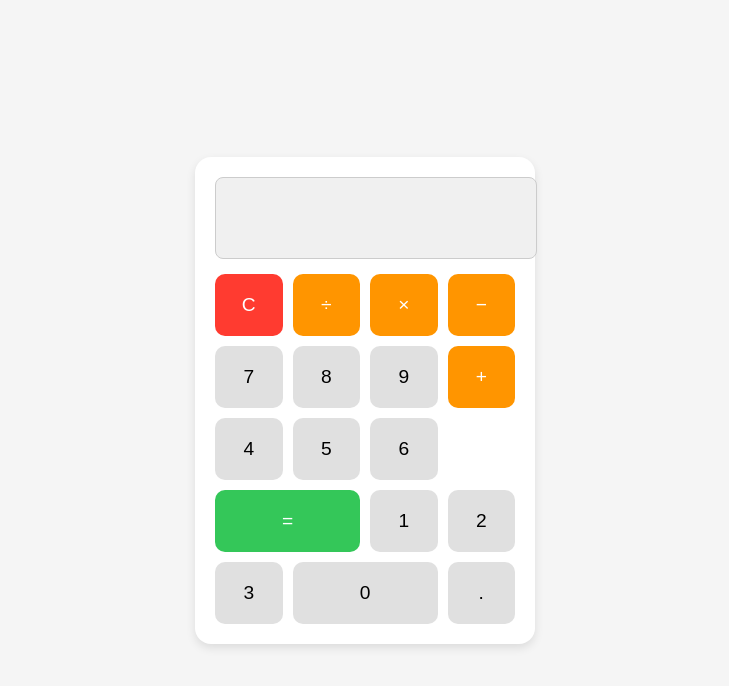
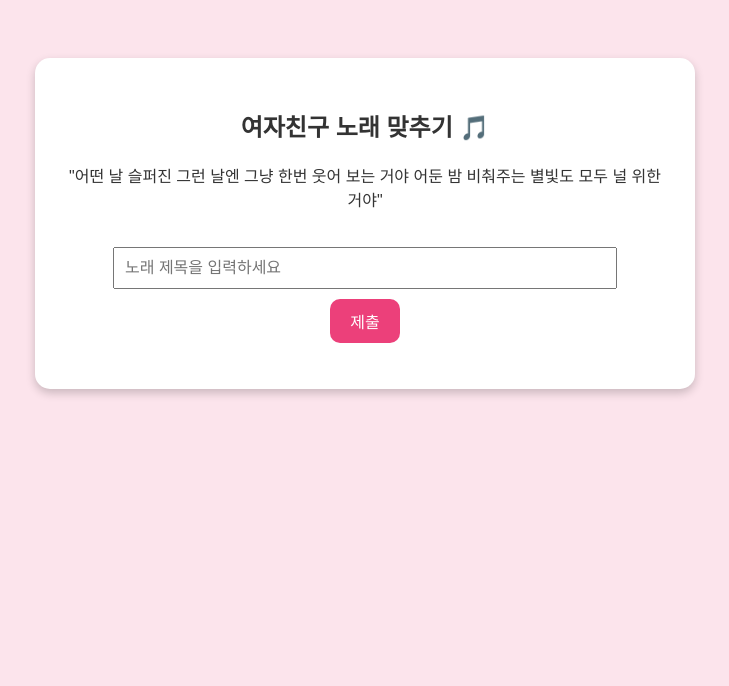
Before and after one commit to rhrnax/gfriendalwaysbewithyou, a plain HTML site: page index.html in a window 1280 px wide. Shown: the whole page, without its empty margins (275-1004 px from the left). Drawn offline with Linux system fonts and the light colour scheme.

Commit message:
Add files via upload

```diff
--- a/index.html
+++ b/index.html
@@ -2,115 +2,102 @@
 <html lang="ko">
 <head>
   <meta charset="UTF-8">
-  <title>계산기</title>
+  <title>여자친구 노래 맞추기 게임</title>
   <style>
     body {
-      display: flex;
-      justify-content: center;
-      align-items: center;
-      height: 100vh;
-      background-color: #f5f5f5;
-      margin: 0;
       font-family: 'Arial', sans-serif;
+      background-color: #fce4ec;
+      color: #333;
+      text-align: center;
+      padding: 50px;
     }
-    .calculator {
-      background: #ffffff;
-      padding: 20px;
-      border-radius: 16px;
-      box-shadow: 0 4px 10px rgba(0, 0, 0, 0.1);
-      width: 300px;
+    #quiz-box {
+      background: white;
+      padding: 30px;
+      border-radius: 15px;
+      box-shadow: 0 4px 10px rgba(0,0,0,0.2);
+      display: inline-block;
+      max-width: 600px;
     }
-    .display {
-      width: 100%;
-      height: 60px;
-      text-align: right;
-      font-size: 2em;
+    input[type="text"] {
       padding: 10px;
-      margin-bottom: 15px;
-      border: 1px solid #ccc;
-      border-radius: 8px;
-      background-color: #f0f0f0;
-    }
-    .buttons {
-      display: grid;
-      grid-template-columns: repeat(4, 1fr);
-      gap: 10px;
+      font-size: 16px;
+      width: 80%;
+      margin-top: 20px;
     }
     button {
-      padding: 20px;
-      font-size: 1.2em;
+      padding: 10px 20px;
+      margin-top: 10px;
+      font-size: 16px;
+      cursor: pointer;
+      background-color: #ec407a;
+      color: white;
       border: none;
       border-radius: 10px;
-      background-color: #e0e0e0;
-      cursor: pointer;
-      transition: background-color 0.2s;
-    }
-    button:hover {
-      background-color: #d0d0d0;
-    }
-    button.operator {
-      background-color: #ff9500;
-      color: white;
-    }
-    button.clear {
-      background-color: #ff3b30;
-      color: white;
-    }
-    button.equal {
-      background-color: #34c759;
-      color: white;
-      grid-column: span 2;
-    }
-    button.zero {
-      grid-column: span 2;
     }
   </style>
 </head>
 <body>
-  <div class="calculator">
-    <input type="text" class="display" id="display" disabled>
-    <div class="buttons">
-      <button onclick="clearDisplay()" class="clear">C</button>
-      <button onclick="appendToDisplay('/')" class="operator">÷</button>
-      <button onclick="appendToDisplay('*')" class="operator">×</button>
-      <button onclick="appendToDisplay('-')" class="operator">−</button>
 
-      <button onclick="appendToDisplay('7')">7</button>
-      <button onclick="appendToDisplay('8')">8</button>
-      <button onclick="appendToDisplay('9')">9</button>
-      <button onclick="appendToDisplay('+')" class="operator">+</button>
-
-      <button onclick="appendToDisplay('4')">4</button>
-      <button onclick="appendToDisplay('5')">5</button>
-      <button onclick="appendToDisplay('6')">6</button>
-      <button onclick="calculate()" class="equal">=</button>
-
-      <button onclick="appendToDisplay('1')">1</button>
-      <button onclick="appendToDisplay('2')">2</button>
-      <button onclick="appendToDisplay('3')">3</button>
-      <button onclick="appendToDisplay('0')" class="zero">0</button>
-      <button onclick="appendToDisplay('.')">.</button>
-    </div>
+  <div id="quiz-box">
+    <h2>여자친구 노래 맞추기 🎵</h2>
+    <p id="lyric">가사 로딩 중...</p>
+    <input type="text" id="answer" placeholder="노래 제목을 입력하세요">
+    <br>
+    <button onclick="checkAnswer()">제출</button>
+    <p id="result"></p>
   </div>
 
   <script>
-    function appendToDisplay(value) {
-      const display = document.getElementById('display');
-      display.value += value;
+    const quizData = [
+      { lyric: "시간을 달려서 어른이 될 수만 있다면", answer: "시간을 달려서" },
+      { lyric: "전부 사라질 것 같이 믿기지 않았어", answer: "우리의 다정한 계절 속에" },
+      { lyric: "새롭게 시작해볼래 너 그리고 나 사랑을 동경해 앞으로도 잘부탁해", answer: "너 그리고 나" },
+      { lyric: "떨려오는 별빛 반짝이는데 넌 어디를 보고 있는지 금방이라도 사라질 것 같은데", answer: "밤" },
+      { lyric: "투명한 유리구슬처럼 보이지만 그렇게 쉽게 깨지진 않을 거야", answer: "유리구슬" },
+      { lyric: "길을 잃더라도 그대가 날 이끌어줄거죠", answer: "나침반" },
+      { lyric: "어떤 날 슬퍼진 그런 날엔 그냥 한번 웃어 보는 거야 어둔 밤 비춰주는 별빛도 모두 널 위한 거야", answer: "그런 날엔" },
+      { lyric: "하나, 둘, 셋 다시 세어봐도 널 찾을 수 없어", answer: "사랑별" },
+      { lyric: "당당하게 걷겠어 새하얀 저 하늘 아래서 떨어진 벚꽃길 위에서 새롭게 다가올 날에 이젠 안녕 저 푸른 달빛 아래서 꿈을 꾸네", answer: "하늘 아래서" },
+      { lyric: "그대 기억하나요 하얀 눈꽃처럼 여린 난 그대 손 꼭 잡고 아직 더 많은 날이 우리에게 남아 있어 빛나는 저 별과 하늘에 약속해 I'll be your BUDDY", answer: "기억해" },
+      { lyric: "마냥 어린 애처럼 때묻지 않게 웃을 수 있게 오 언제까지나 너만의 하얀 빛이 돼 줄게 어릴 적 동화 속 얘기처럼 순수했던 꿈처럼 감싸안을게", answer: "화이트" },
+      { lyric: "Kiss me baby 기다려왔던 순간 누가 우릴 보든 I don't care", answer: "네버랜드" },
+      { lyric: "내가 보여줄 놀라운 세상의 반의 반의 반도 넌 못 본 거야 작은 발자국 하나 남겨진 적 없는 새로운 세상을 만날 거야 so ready or not", answer: "lol" },
+      { lyric: "여름날에 쏟아지는 파도 그 안에서 출렁이는 바다 물꽃처럼 무더운 세상을 시원하게 날려줄 거야", answer: "물꽃놀이" },
+      { lyric: "내 맘을 다 바람에 다 날려 아픈 기억을 다 맡겨 파란 하늘 바람아 눈물은 다 가져가 주렴 다 말하지 못했던 내 기억 모두 은하수 너머로 아득히 먼 곳으로 바람에 날려", answer: "바람에 날려" },
+      { lyric: "흘러가는 너의 맘을 뒤쫓아 숨을 꾹 참고 네게 달려가봐 턱 끝까지 차오른 이 맘 전하고 싶어 좀 진하게 네 맘을 꼭 전해줘 작은 손 틈새로 더 다가와줘 그 자리에 멈춰서 하늘 가득 채워줘 네 마음을 그려줘 내게", answer: "비행운" },
+      { lyric: "(있잖아) 나야 나야 나야 내 손 잡아봐 (Ah~ woo wah~) (있잖아) 우리 먼 옛날에 약속했던 말 넓은 우주 가운데 시간의 강 넘어 달빛이 돼 나의 시간에 머물러", answer: "나의 지구를 지켜줘" },
+      { lyric: "메말랐던 내 맘 속에 부드런 단비처럼 날 비추는 햇살처럼 너는 나를 녹여가 baby 차갑던 바람 전부 다 걷히고 따스했던 그 봄비처럼 다가와 조금 어렸었던 서툴렀던 어제의 나는 비에 젖어 하나 둘씩 잊혀져 가고 틈새 없던 맘은 봄 눈 녹듯이 다 사라져 지금처럼만 오늘처럼만 영원히 함께할래", answer: "봄비" },
+      { lyric: "내 머리가 핑 돌아 어지러워 죽겠어 두 눈에 눈물이 핑 돌아 나도 모르게 훌쩍 날 꾸짖어도 꼬집어도 꿈에서 깨질 않잖아 마음이 깨지지 않아 내 맘이 내 맘이 아냐 맘대로 굴어 뻔뻔해", answer: "핑" }
+    ];
+
+    let currentQuiz = {};
+
+    function loadQuiz() {
+      currentQuiz = quizData[Math.floor(Math.random() * quizData.length)];
+      document.getElementById('lyric').innerText = `"${currentQuiz.lyric}"`;
+      document.getElementById('answer').value = '';
+      document.getElementById('result').innerText = '';
     }
 
-    function clearDisplay() {
-      document.getElementById('display').value = '';
+    function checkAnswer() {
+      const userAnswer = document.getElementById('answer').value.trim();
+      if (userAnswer === '') {
+        alert("정답을 입력해주세요!");
+        return;
+      }
+
+      if (userAnswer.replace(/\s/g, '').toLowerCase() === currentQuiz.answer.replace(/\s/g, '').toLowerCase()) {
+        document.getElementById('result').innerText = "정답입니다! 🎉";
+      } else {
+        document.getElementById('result').innerText = `틀렸어요! 정답은 "${currentQuiz.answer}"입니다.`;
+      }
+
+      setTimeout(loadQuiz, 3500);
     }
 
-    function calculate() {
-      const display = document.getElementById('display');
-      try {
-        display.value = eval(display.value);
-      } catch (e) {
-        display.value = 'Error';
-      }
-    }
+    window.onload = loadQuiz;
   </script>
+
 </body>
 </html>
```
